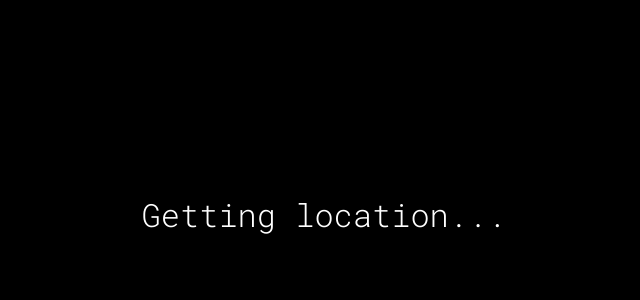
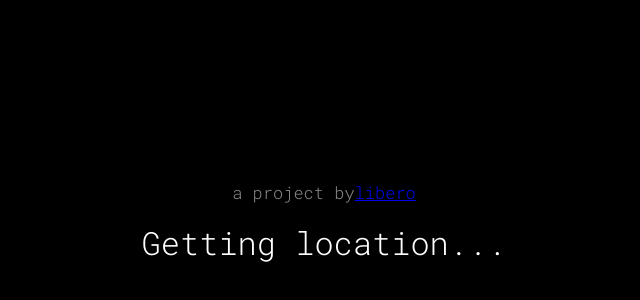
Before and after one commit to clodi-tech/lightime, a React (Create React App) app: page / in a window 1280 px wide. Shown: the part 186-486 px from the top of the page, without its empty margins (316-956 px from the left). Built offline with nearby package versions, Linux system fonts and the light colour scheme; no server answers; the HTML template or start-up script is replaced by a standard one.

Commit message:
a project by

```diff
--- a/src/Clock.js
+++ b/src/Clock.js
@@ -98,6 +98,9 @@ function Clock() {
 
     return (
         <div>
+            <p className='row mid extra-small'>
+                a project by <a href='https://sonolibero.io' target='_blank' rel='noopener noreferrer'>libero</a>
+            </p>
             {coords ? (
                 <>
                     <p className='row dark small'>
--- a/src/index.css
+++ b/src/index.css
@@ -63,6 +63,10 @@ body {
   font-size: calc(12px + 2vmin);
 }
 
+.extra-small{
+  font-size: calc(9px + 1vmin);
+}
+
 .tooltip {
   position: relative;
   display: inline-flex;
```
